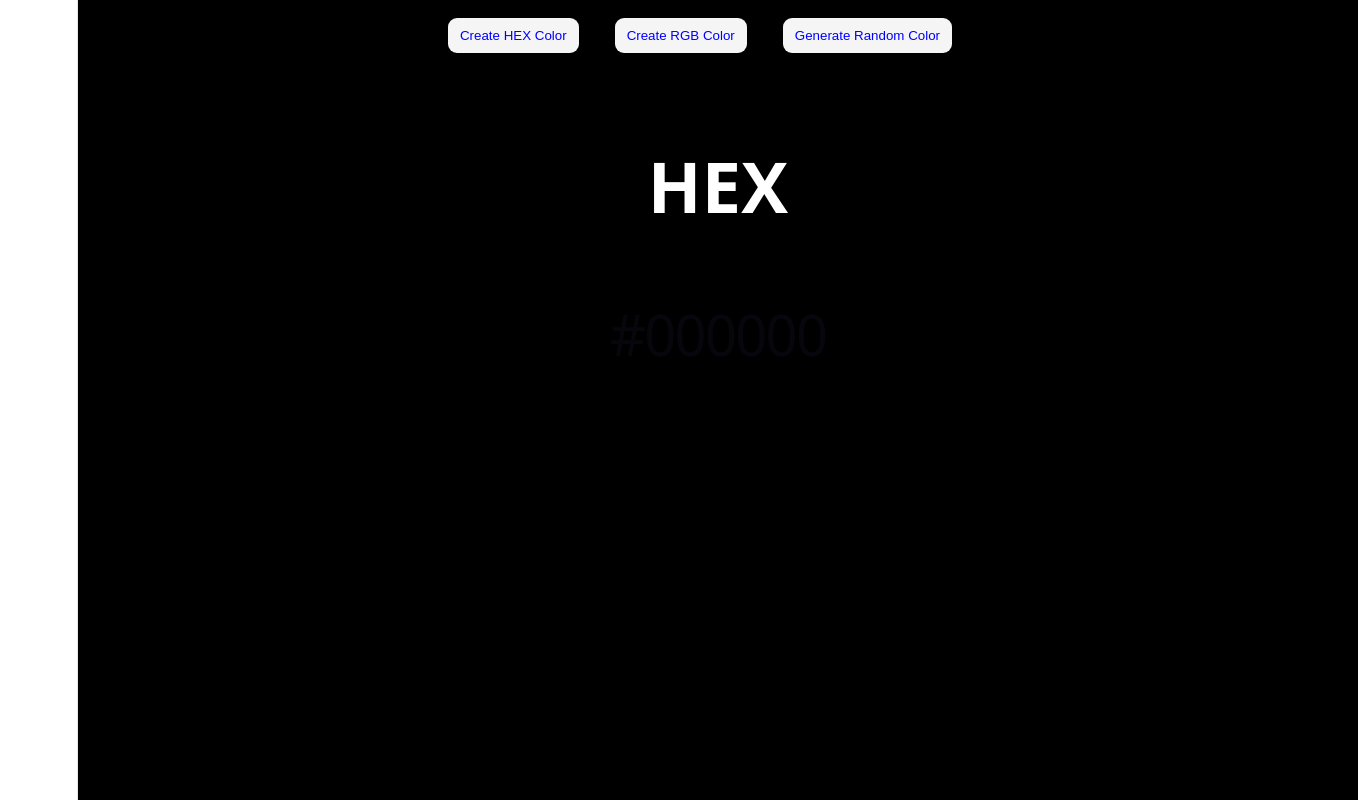
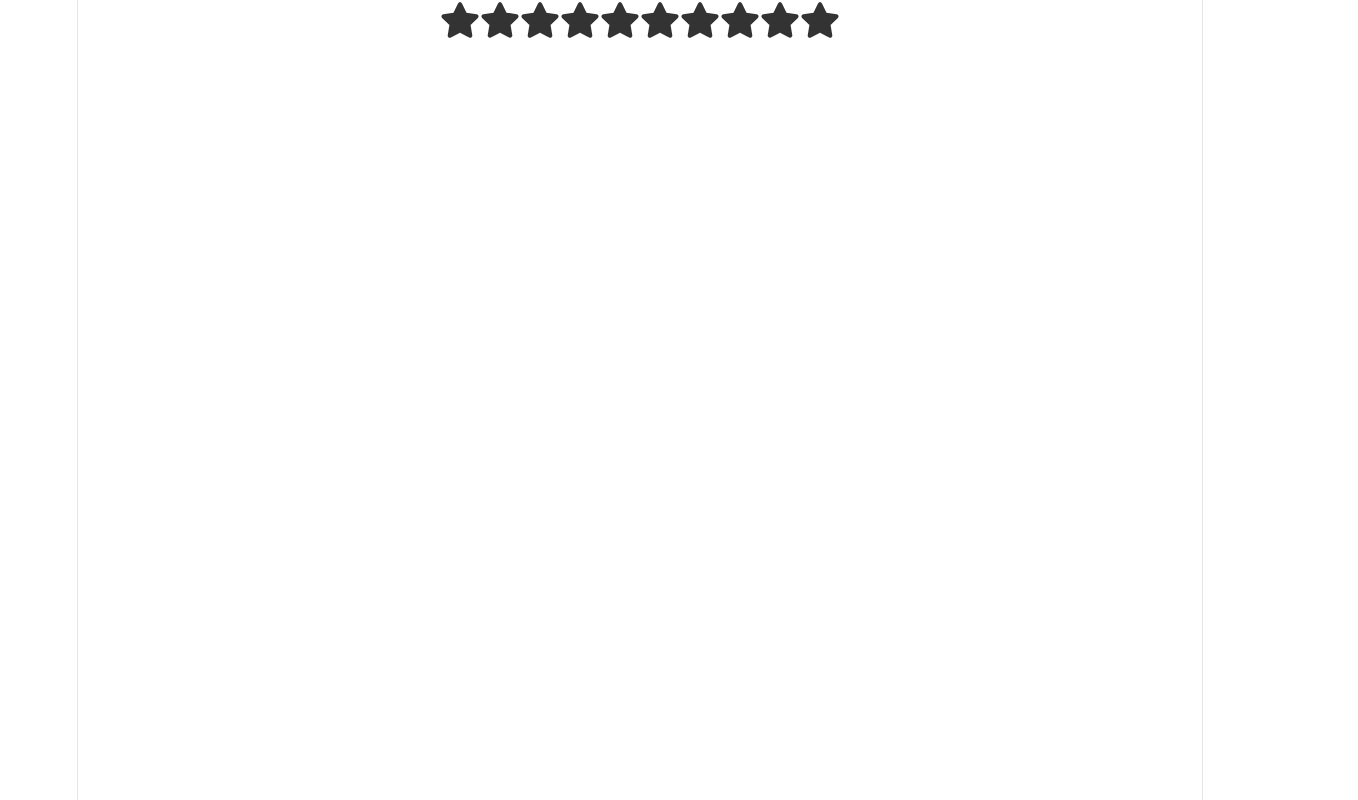
Before and after one commit to chadiboudaher/25-react-project, a React (Vite) app: page / in a window 1280 px wide. Shown: the whole page, 1358 px wide, since content can reach past the window. Built offline with nearby package versions, Linux system fonts and the light colour scheme.

Commit message:
Create star rating component

```diff
--- a/package.json
+++ b/package.json
@@ -11,7 +11,8 @@
   },
   "dependencies": {
     "react": "^19.2.4",
-    "react-dom": "^19.2.4"
+    "react-dom": "^19.2.4",
+    "react-icons": "^5.6.0"
   },
   "devDependencies": {
     "@eslint/js": "^9.39.4",
--- a/src/App.jsx
+++ b/src/App.jsx
@@ -1,6 +1,7 @@
 import "./App.css";
 import Accordian from "./components/accordian";
 import RandomColor from "./components/random-color";
+import StarRating from "./components/star-rating";
 
 function App() {
   return (
@@ -8,7 +9,9 @@
       {/* Accordian component */}
       {/* <Accordian />; */}
       {/* Random Color Generator */}
-      <RandomColor />
+      {/* <RandomColor /> */}
+      {/* Start Rating */}
+      <StarRating noOfStars={10} />
     </div>
   );
 }
--- /dev/null
+++ b/src/components/star-rating/index.jsx
@@ -0,0 +1,38 @@
+import { useState } from "react";
+import { FaStar } from "react-icons/fa";
+import "./style.css";
+
+export default function StarRating({ noOfStars = 5 }) {
+  const [rating, setRating] = useState(0);
+  const [hover, setHover] = useState(0);
+
+  function handleClick(getCurrentIndex) {
+    setRating(getCurrentIndex);
+  }
+
+  function handleMouseEnter(getCurrentIndex) {
+    setHover(getCurrentIndex);
+  }
+
+  function handleMouseLeave() {
+    setHover(rating);
+  }
+
+  return (
+    <div className="star-rating">
+      {[...Array(noOfStars)].map((_, index) => {
+        index += 1;
+        return (
+          <FaStar
+            key={index}
+            className={index <= (hover || rating) ? "active" : "inactive"}
+            onClick={() => handleClick(index)}
+            onMouseEnter={() => handleMouseEnter(index)}
+            onMouseLeave={() => handleMouseLeave(index)}
+            size={40}
+          />
+        );
+      })}
+    </div>
+  );
+}
--- /dev/null
+++ b/src/components/star-rating/style.css
@@ -0,0 +1,7 @@
+.active {
+  color: #fff700;
+}
+
+.inactive {
+  color: #333;
+}
```
Also changed, not shown: 1 other file (tests, documents, lock files or other folders).
